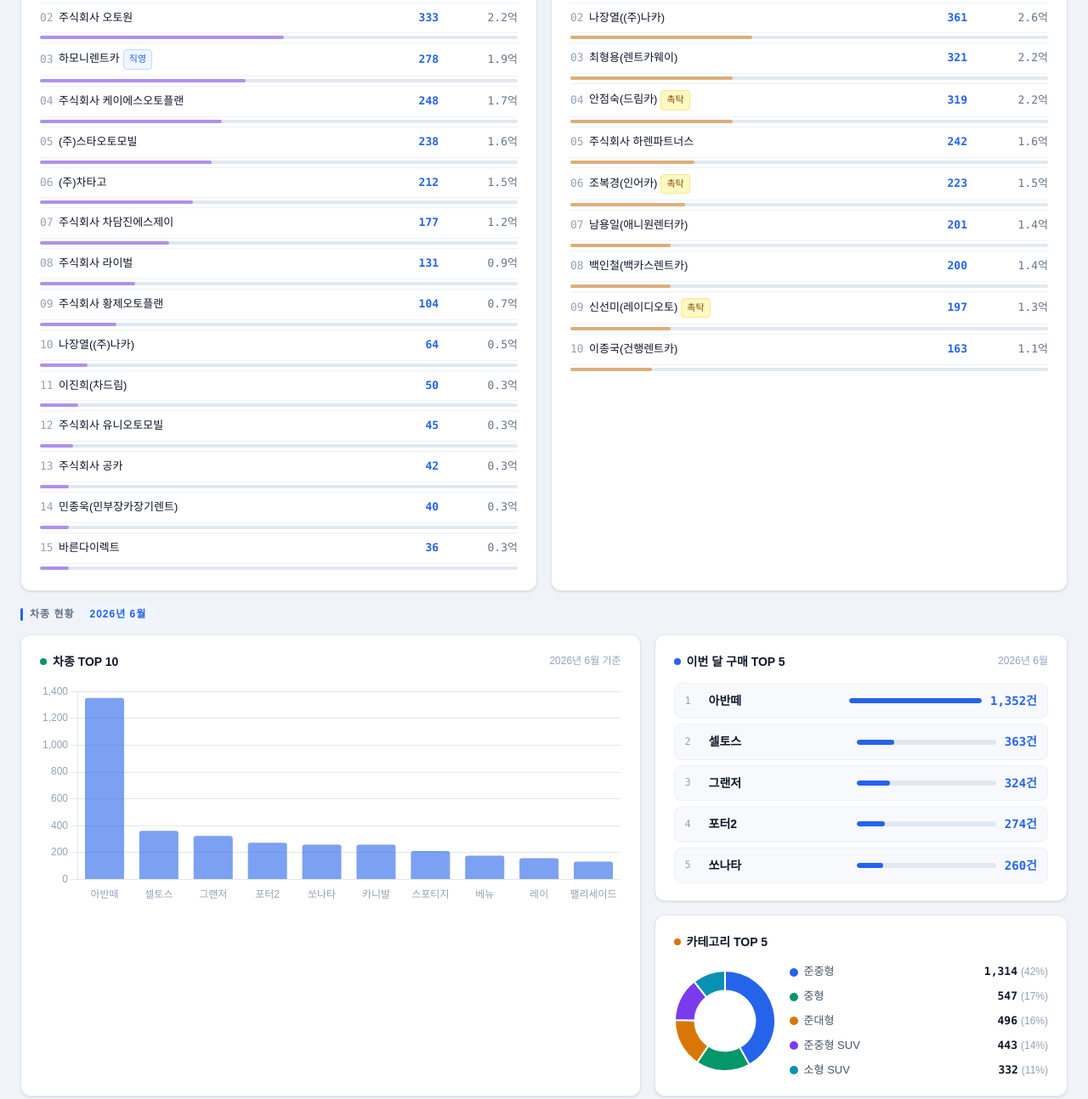
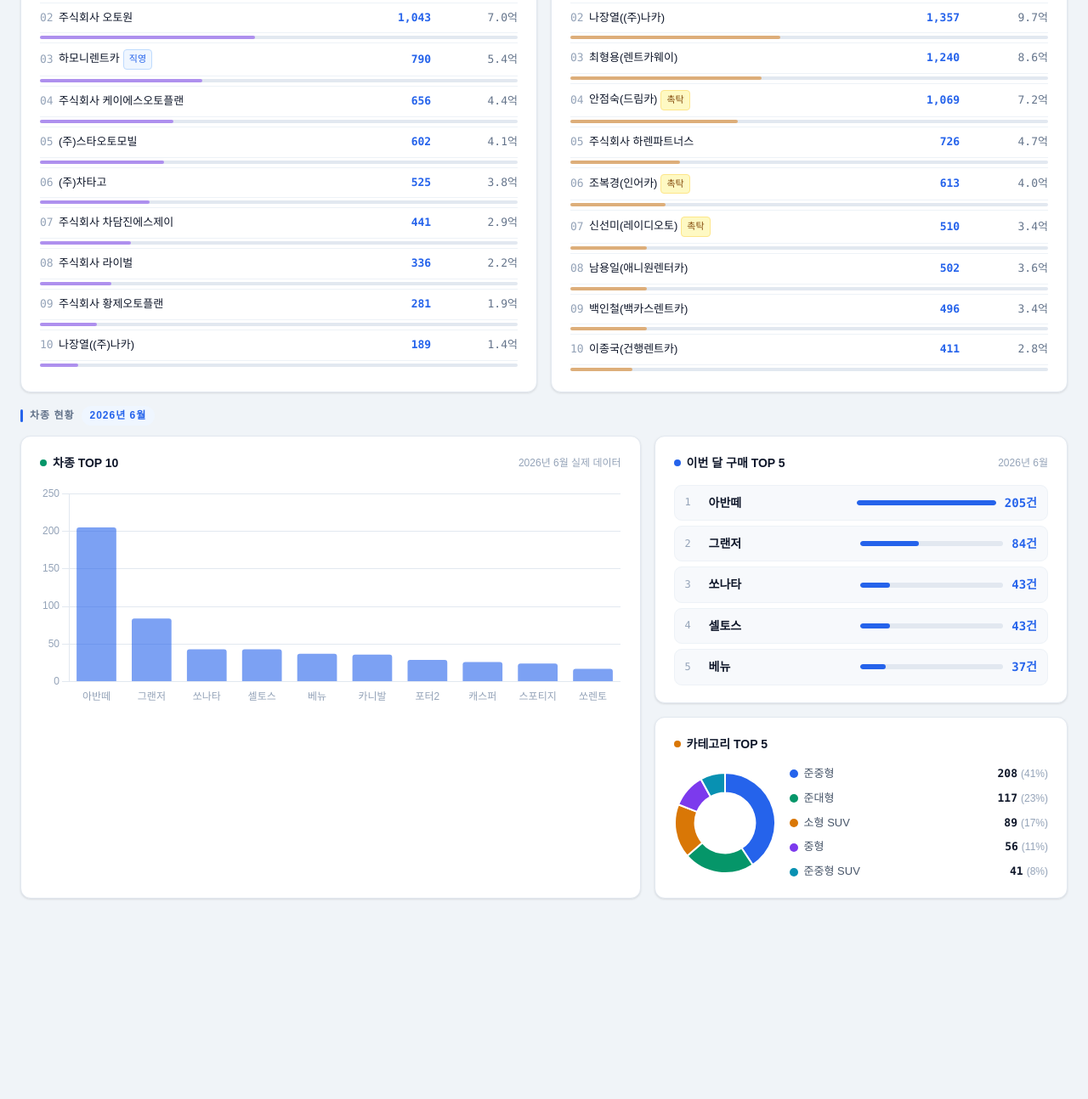
Before and after one commit to harmonysales/sales_now, a plain HTML site: page index.html in a window 1280 px wide. Shown: the part 2765-4059 px from the top of the page at 85% size. After the commit the page ends 3879 px from the top, so only its background shows below. Drawn offline with nearby package versions, Linux system fonts and the light colour scheme.

Commit message:
Update index.html

```diff
--- a/index.html
+++ b/index.html
@@ -1004,23 +1004,37 @@ function monthlyCount(ann,idx){
   return Math.max(1,Math.round(ann*share*6*v*ratio()));
 }
 function renderTables(){
+  const pad=n=>String(n).padStart(2,'0');
+  const ym=`${selY}-${pad(selM)}`;
   document.getElementById('rank-tag').textContent=`${selY}년 ${selM}월`;
-  const chBody=document.querySelector('#tbl-ch tbody');chBody.innerHTML='';
-  const chData=RAW.by_channel.map((x,i)=>({...x,mc:monthlyCount(x.건수,i)})).sort((a,b)=>b.mc-a.mc);
-  const maxCh=Math.max(...chData.map(x=>x.mc));
+
+  // ── 판매채널 TOP 10 (실제 월별 데이터) ──
+  const chBody=document.querySelector('#tbl-ch tbody'); chBody.innerHTML='';
+  const chMonthly = (RAW.monthly_by_channel && RAW.monthly_by_channel[ym]) || [];
+  const chData = chMonthly.length > 0
+    ? chMonthly.slice(0,10)
+    : RAW.by_channel.slice(0,10).map(x=>({채널:x.채널,건수:x.건수,렌탈료합계:x.렌탈료,direct:x.direct}));
+  const maxCh = Math.max(...chData.map(x=>x.건수), 1);
   chData.forEach((item,i)=>{
-    const pct=((item.mc/maxCh)*100).toFixed(0);
-    const mf=Math.round(item.렌탈료*(item.mc/item.건수));
-    chBody.innerHTML+=`<tr><td class="rn">${String(i+1).padStart(2,'0')}</td><td class="rnm">${item.채널}${item.direct?'<span class="badge bd">직영</span>':''}</td><td class="rc">${fmt(item.mc)}</td><td class="rf">${fmtB(mf)}억</td></tr><tr><td colspan="4" style="padding:0 0 4px"><div class="bmini"><div class="bfill" style="width:${pct}%;background:#7c3aed80"></div></div></td></tr>`;
+    const pct=((item.건수/maxCh)*100).toFixed(0);
+    const isDirect = item.direct || item.채널==='하모니렌트카';
+    chBody.innerHTML+=`<tr><td class="rn">${String(i+1).padStart(2,'0')}</td><td class="rnm">${item.채널}${isDirect?'<span class="badge bd">직영</span>':''}</td><td class="rc">${fmt(item.건수)}</td><td class="rf">${fmtB(item.렌탈료합계||0)}억</td></tr><tr><td colspan="4" style="padding:0 0 4px"><div class="bmini"><div class="bfill" style="width:${pct}%;background:#7c3aed80"></div></div></td></tr>`;
   });
-  const wkBody=document.querySelector('#tbl-wk tbody');wkBody.innerHTML='';
-  const wkData=RAW.by_worker.map((x,i)=>({...x,mc:monthlyCount(x.건수,i+10)})).sort((a,b)=>b.mc-a.mc);
-  const maxWk=Math.max(...wkData.map(x=>x.mc));
-  wkData.forEach((item,i)=>{
-    const pct=((item.mc/maxWk)*100).toFixed(0);
-    const mf=Math.round(item.렌탈료*(item.mc/item.건수));
-    const b=item.midc?'<span class="badge bmidc">믿음카</span>':item.chok?'<span class="badge bchok">촉탁</span>':'';
-    wkBody.innerHTML+=`<tr><td class="rn">${String(i+1).padStart(2,'0')}</td><td class="rnm">${item.수행원}${b}</td><td class="rc">${fmt(item.mc)}</td><td class="rf">${fmtB(mf)}억</td></tr><tr><td colspan="4" style="padding:0 0 4px"><div class="bmini"><div class="bfill" style="width:${pct}%;background:#d9770680"></div></div></td></tr>`;
+
+  // ── 수행원 TOP 10 (실제 월별 데이터, 이연수 제외) ──
+  const wkBody=document.querySelector('#tbl-wk tbody'); wkBody.innerHTML='';
+  const wkMonthly = (RAW.monthly_by_worker && RAW.monthly_by_worker[ym]) || [];
+  const wkRaw = wkMonthly.length > 0
+    ? wkMonthly.filter(x=>x.수행원!=='이연수').slice(0,10)
+    : RAW.by_worker.slice(0,10).map(x=>({수행원:x.수행원,건수:x.건수,렌탈료합계:x.렌탈료,chok:x.chok,midc:x.midc}));
+  const maxWk = Math.max(...wkRaw.map(x=>x.건수), 1);
+  wkRaw.forEach((item,i)=>{
+    const pct=((item.건수/maxWk)*100).toFixed(0);
+    const nm=item.수행원;
+    const isChok=['박미라','신선미','조복경','안점숙'].some(n=>nm.includes(n));
+    const isMidc=['김홍국','황인재'].some(n=>nm.includes(n));
+    const b=isMidc?'<span class="badge bmidc">믿음카</span>':isChok?'<span class="badge bchok">촉탁</span>':'';
+    wkBody.innerHTML+=`<tr><td class="rn">${String(i+1).padStart(2,'0')}</td><td class="rnm">${nm}${b}</td><td class="rc">${fmt(item.건수)}</td><td class="rf">${fmtB(item.렌탈료합계||0)}억</td></tr><tr><td colspan="4" style="padding:0 0 4px"><div class="bmini"><div class="bfill" style="width:${pct}%;background:#d9770680"></div></div></td></tr>`;
   });
 }
 
@@ -1028,46 +1042,83 @@ function renderTables(){
 // CAR CHARTS
 // ═══════════════════════════════════════════
 function renderCars(){
-  const md=getMonthData(selY,selM);
-  const totalAnn=RAW.by_month.reduce((s,m)=>s+m.건수,0);
-  const share=md?md.건수/totalAnn:1/6;
-  const gr=ratio();
+  const pad=n=>String(n).padStart(2,'0');
+  const monthPrefix=`${selY}-${pad(selM)}-`;
+
   document.getElementById('car-tag').textContent=`${selY}년 ${selM}월`;
-  document.getElementById('car-meta').textContent=`${selY}년 ${selM}월 기준`;
+  document.getElementById('car-meta').textContent=`${selY}년 ${selM}월 실제 데이터`;
   document.getElementById('car-list-meta').textContent=`${selY}년 ${selM}월`;
-  const models=RAW.by_car.map((x,i)=>{
-    const v=0.7+0.5*Math.abs(Math.sin((i+1)*selM*2.9));
-    return{...x,mc:Math.max(1,Math.round(x.건수*share*6*v*gr))};
-  }).sort((a,b)=>b.mc-a.mc).slice(0,10);
+
+  // ── daily_by_car에서 선택 월 전체 집계 ──
+  const carMap={};   // {모델: {건수, 카테고리}}
+  const catMap={};   // {카테고리: 건수}
+
+  if(RAW.daily_by_car && Object.keys(RAW.daily_by_car).length){
+    Object.entries(RAW.daily_by_car).forEach(([date, cars])=>{
+      if(!date.startsWith(monthPrefix)) return;
+      cars.forEach(c=>{
+        // 차종별
+        if(!carMap[c.모델]) carMap[c.모델]={건수:0, 카테고리:c.카테고리||''};
+        carMap[c.모델].건수 += c.건수;
+        // 카테고리별
+        const cat = c.카테고리||'기타';
+        catMap[cat] = (catMap[cat]||0) + c.건수;
+      });
+    });
+  }
+
+  // 차종 TOP 10
+  const models = Object.entries(carMap)
+    .map(([모델,v])=>({모델, 건수:v.건수, 카테고리:v.카테고리}))
+    .sort((a,b)=>b.건수-a.건수)
+    .slice(0,10);
+
+  // fallback: daily_by_car 없으면 by_car 사용
+  const displayModels = models.length > 0 ? models : RAW.by_car.slice(0,10).map(x=>({모델:x.모델,건수:x.건수,카테고리:x.카테고리||''}));
+
   dc('chart-car');
   const carCtx=document.getElementById('chart-car');
   CI['chart-car']=new Chart(carCtx,{
     type:'bar',
-    data:{labels:models.map(x=>x.모델),datasets:[{label:'건수',data:models.map(x=>x.mc),backgroundColor:'#2563eb99',borderRadius:3}]},
+    data:{
+      labels:displayModels.map(x=>x.모델),
+      datasets:[{label:'건수',data:displayModels.map(x=>x.건수),backgroundColor:'#2563eb99',borderRadius:3}]
+    },
     options:{responsive:true,maintainAspectRatio:false,plugins:{legend:{display:false},tooltip:{callbacks:{label:ctx=>` ${fmt(ctx.parsed.y)}건`}}},scales:{x:{grid:{display:false},ticks:{font:{size:12},maxRotation:30}},y:{grid:{color:'#e2e8f0'},ticks:{font:{size:12}}}}}
   });
-  const list=document.getElementById('car-list');list.innerHTML='';
-  const topMax=models[0].mc;
-  models.slice(0,5).forEach((m,i)=>{
-    const pct=((m.mc/topMax)*100).toFixed(0);
-    list.innerHTML+=`<div class="citem"><div class="crn">${i+1}</div><div class="cnm">${m.모델}</div><div class="cpbar"><div class="cpfill" style="width:${pct}%"></div></div><div class="ccnt">${fmt(m.mc)}건</div></div>`;
-  });
+
+  // 이번 달 구매 TOP 5
+  const list=document.getElementById('car-list'); list.innerHTML='';
+  if(displayModels.length > 0){
+    const topMax=displayModels[0].건수;
+    displayModels.slice(0,5).forEach((m,i)=>{
+      const pct=topMax>0?((m.건수/topMax)*100).toFixed(0):0;
+      list.innerHTML+=`<div class="citem"><div class="crn">${i+1}</div><div class="cnm">${m.모델}</div><div class="cpbar"><div class="cpfill" style="width:${pct}%"></div></div><div class="ccnt">${fmt(m.건수)}건</div></div>`;
+    });
+  }
+
+  // 카테고리 TOP 5
+  const cats = Object.entries(catMap)
+    .map(([구분,건수])=>({구분,건수}))
+    .sort((a,b)=>b.건수-a.건수)
+    .slice(0,5);
+
+  // fallback
+  const displayCats = cats.length > 0 ? cats : RAW.by_cat.slice(0,5).map(x=>({구분:x.구분,건수:x.건수}));
+  const catTotal=displayCats.reduce((s,x)=>s+x.건수,0);
+
   dc('chart-cat');
-  const cats=RAW.by_cat.map((x,i)=>{
-    const v=0.7+0.6*Math.abs(Math.sin((i+3)*selM*1.7));
-    return{...x,mc:Math.max(1,Math.round(x.건수*share*6*v*gr))};
-  }).sort((a,b)=>b.mc-a.mc).slice(0,5);
-  const catTotal=cats.reduce((s,x)=>s+x.mc,0);
   const catCtx=document.getElementById('chart-cat');
   CI['chart-cat']=new Chart(catCtx,{
     type:'doughnut',
-    data:{labels:cats.map(x=>x.구분),datasets:[{data:cats.map(x=>x.mc),backgroundColor:CAT_COLORS,borderWidth:2,borderColor:'#fff',hoverOffset:4}]},
+    data:{labels:displayCats.map(x=>x.구분),datasets:[{data:displayCats.map(x=>x.건수),backgroundColor:CAT_COLORS,borderWidth:2,borderColor:'#fff',hoverOffset:4}]},
     options:{responsive:true,maintainAspectRatio:false,plugins:{legend:{display:false},tooltip:{callbacks:{label:ctx=>` ${ctx.label}: ${fmt(ctx.parsed)}건`}}},cutout:'60%'}
   });
-  const leg=document.getElementById('cat-leg');leg.innerHTML='';
-  cats.forEach((c,i)=>{
-    const p=((c.mc/catTotal)*100).toFixed(0);
-    leg.innerHTML+=`<div class="dli"><div class="dll"><div class="dldot" style="background:${CAT_COLORS[i]}"></div><span style="color:var(--text-s)">${c.구분}</span></div><div><span class="dlv">${fmt(c.mc)}</span><span class="dlp">(${p}%)</span></div></div>`;
+
+  const leg=document.getElementById('cat-leg'); leg.innerHTML='';
+  displayCats.forEach((c,i)=>{
+    const p=catTotal>0?((c.건수/catTotal)*100).toFixed(0):0;
+    leg.innerHTML+=`<div class="dli"><div class="dll"><div class="dldot" style="background:${CAT_COLORS[i]}"></div><span style="color:var(--text-s)">${c.구분}</span></div><div><span class="dlv">${fmt(c.건수)}</span><span class="dlp">(${p}%)</span></div></div>`;
   });
 }
 
@@ -1251,8 +1302,10 @@ function initDailyDatePicker(){
       by_cat:         json.by_car_category.map(x => ({구분:x.구분, 건수:x.건수})),
       by_sale:        json.by_sale_type.map(x => ({구분:x.구분, 건수:x.건수})),
       by_contract:    json.by_contract_type || [],
-      daily:          json.daily || [],          // 일별 실제 데이터
-      daily_by_car:   json.daily_by_car || {}    // 날짜별 차종 데이터
+      daily:               json.daily || [],
+      daily_by_car:        json.daily_by_car || {},
+      monthly_by_channel:  json.monthly_by_channel || {},
+      monthly_by_worker:   json.monthly_by_worker || {}
     };
 
     // 가장 최신 날짜를 REAL_TODAY / SEL_DATE 로 자동 세팅
```
